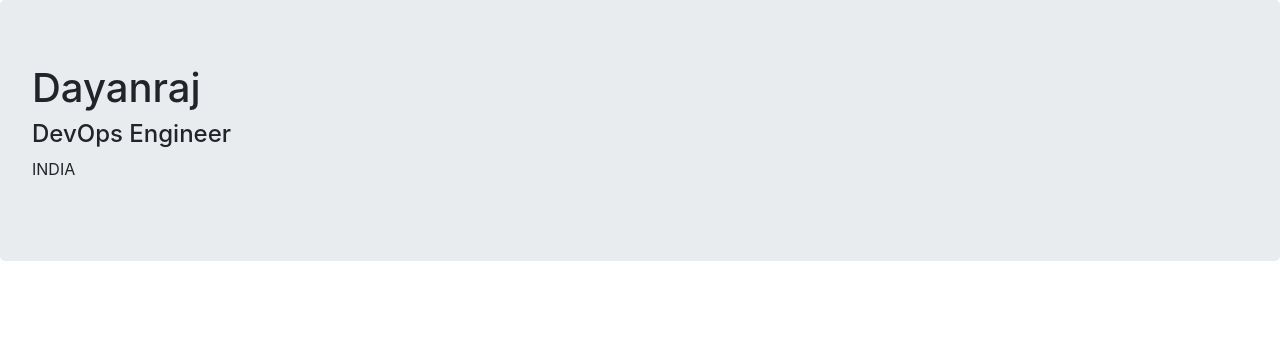
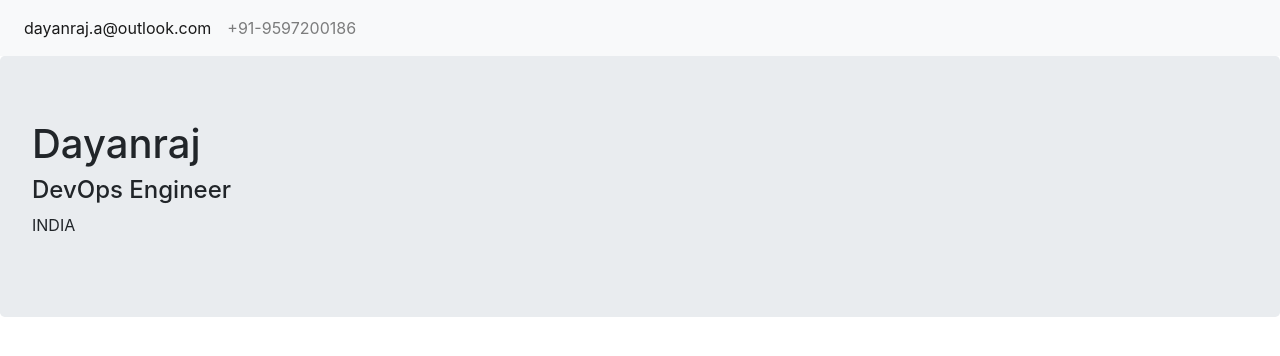
Before and after one commit to koavan/koavan.github.io, a plain HTML site: page index.html in a window 1280 px wide. Drawn offline with Linux system fonts and the light colour scheme.

Commit message:
Added contact details in navbar

```diff
--- a/index.html
+++ b/index.html
@@ -9,6 +9,17 @@
     <link href="bootstrap/css/bootstrap.css" rel="stylesheet">
 </head>
 <body>
+    <nav class="navbar navbar-expand-sm bg-light navbar-light">
+        <ul class="navbar-nav">
+            <li class="nav-item active">
+                <a class="nav-link" href="#">dayanraj.a@outlook.com</a>
+            </li>
+            <li class="nav-item">
+                <a class="nav-link" href="#">+91-9597200186</a>
+            </li>
+        </ul>
+    </nav>
+
     <div class="jumbotron">
         <h1>Dayanraj</h1>
         <h4>DevOps Engineer</h4>
```
